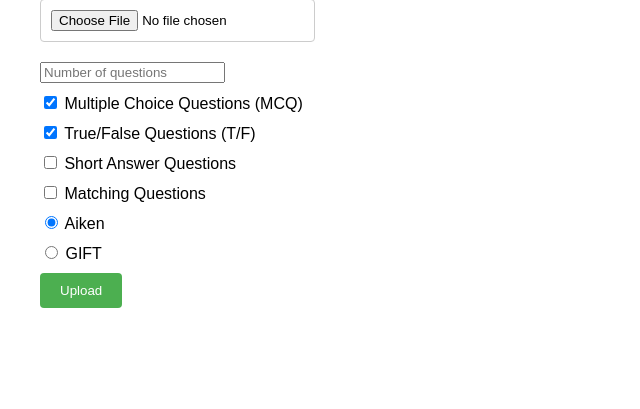
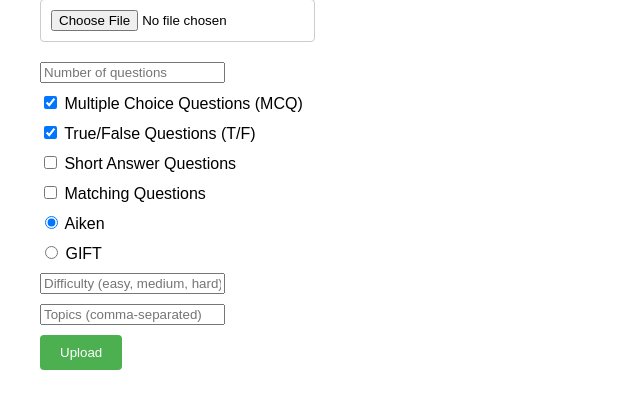
Before and after one commit to ckabuya/AI-Question-Generator, a Flask app: page / in a window 1280 px wide. Shown: the part 99-508 px from the top of the page, without its empty margins (0-640 px from the left). Run offline with Flask 2, Linux system fonts and the light colour scheme.

Commit message:
Allow users to specify difficulty levels and topics for generated questions

```diff
--- a/app.py
+++ b/app.py
@@ -24,7 +24,7 @@ def process_text(text):
     key_concepts = [chunk.text for chunk in doc.noun_chunks]
     return sentences, key_concepts
 
-def generate_multiple_choice(sentences, key_concepts, num_questions):
+def generate_multiple_choice(sentences, key_concepts, num_questions, difficulty, topics):
     questions = []
     for sentence in sentences:
         if len(key_concepts) > 3 and len(questions) < num_questions:
@@ -35,24 +35,28 @@ def generate_multiple_choice(sentences, key_concepts, num_questions):
                 question = {
                     "question": sentence.replace(correct_answer, "______"),
                     "choices": wrong_answers + [correct_answer],
-                    "answer": correct_answer
+                    "answer": correct_answer,
+                    "difficulty": difficulty,
+                    "topics": topics
                 }
                 random.shuffle(question["choices"])
                 questions.append(question)
     return questions
 
-def generate_true_false(sentences, num_questions):
+def generate_true_false(sentences, num_questions, difficulty, topics):
     questions = []
     for sentence in sentences:
         if sentence.strip() and len(questions) < num_questions:
             question = {
                 "question": sentence,
-                "answer": random.choice(["True", "False"])
+                "answer": random.choice(["True", "False"]),
+                "difficulty": difficulty,
+                "topics": topics
             }
             questions.append(question)
     return questions
 
-def generate_short_answer(sentences, key_concepts, num_questions):
+def generate_short_answer(sentences, key_concepts, num_questions, difficulty, topics):
     questions = []
     for sentence in sentences:
         if len(key_concepts) > 0 and len(questions) < num_questions:
@@ -60,19 +64,23 @@ def generate_short_answer(sentences, key_concepts, num_questions):
             if concept in sentence:
                 question = {
                     "question": sentence.replace(concept, "______"),
-                    "answer": concept
+                    "answer": concept,
+                    "difficulty": difficulty,
+                    "topics": topics
                 }
                 questions.append(question)
     return questions
 
-def generate_matching(sentences, key_concepts, num_questions):
+def generate_matching(sentences, key_concepts, num_questions, difficulty, topics):
     questions = []
     for _ in range(num_questions):
         if len(key_concepts) >= 4:
             pairs = random.sample(key_concepts, 4)
             question = {
                 "question": "Match the terms to their definitions.",
-                "pairs": [(pairs[i], pairs[i + 1]) for i in range(0, len(pairs), 2)]
+                "pairs": [(pairs[i], pairs[i + 1]) for i in range(0, len(pairs), 2)],
+                "difficulty": difficulty,
+                "topics": topics
             }
             questions.append(question)
     return questions
@@ -142,11 +150,13 @@ def uploader_file():
             sentences, key_concepts = process_text(text)
             num_questions = int(request.form['num_questions'])
             question_types = request.form.getlist('question_types')
+            difficulty = request.form.get('difficulty', 'medium')
+            topics = request.form.get('topics', '').split(',')
 
-            mc_questions = generate_multiple_choice(sentences, key_concepts, num_questions) if 'mcq' in question_types else []
-            tf_questions = generate_true_false(sentences, num_questions) if 'tf' in question_types else []
-            sa_questions = generate_short_answer(sentences, key_concepts, num_questions) if 'sa' in question_types else []
-            matching_questions = generate_matching(sentences, key_concepts, num_questions) if 'matching' in question_types else []
+            mc_questions = generate_multiple_choice(sentences, key_concepts, num_questions, difficulty, topics) if 'mcq' in question_types else []
+            tf_questions = generate_true_false(sentences, num_questions, difficulty, topics) if 'tf' in question_types else []
+            sa_questions = generate_short_answer(sentences, key_concepts, num_questions, difficulty, topics) if 'sa' in question_types else []
+            matching_questions = generate_matching(sentences, key_concepts, num_questions, difficulty, topics) if 'matching' in question_types else []
 
             format_choice = request.form['format']
             if format_choice == 'aiken':
--- a/templates/upload.html
+++ b/templates/upload.html
@@ -66,6 +66,12 @@
             <label>
                 <input type="radio" name="format" value="gift"> GIFT
             </label>
+            <label>
+                <input type="text" name="difficulty" placeholder="Difficulty (easy, medium, hard)">
+            </label>
+            <label>
+                <input type="text" name="topics" placeholder="Topics (comma-separated)">
+            </label>
         </div>
         <input type="submit" value="Upload">
     </form>
```
